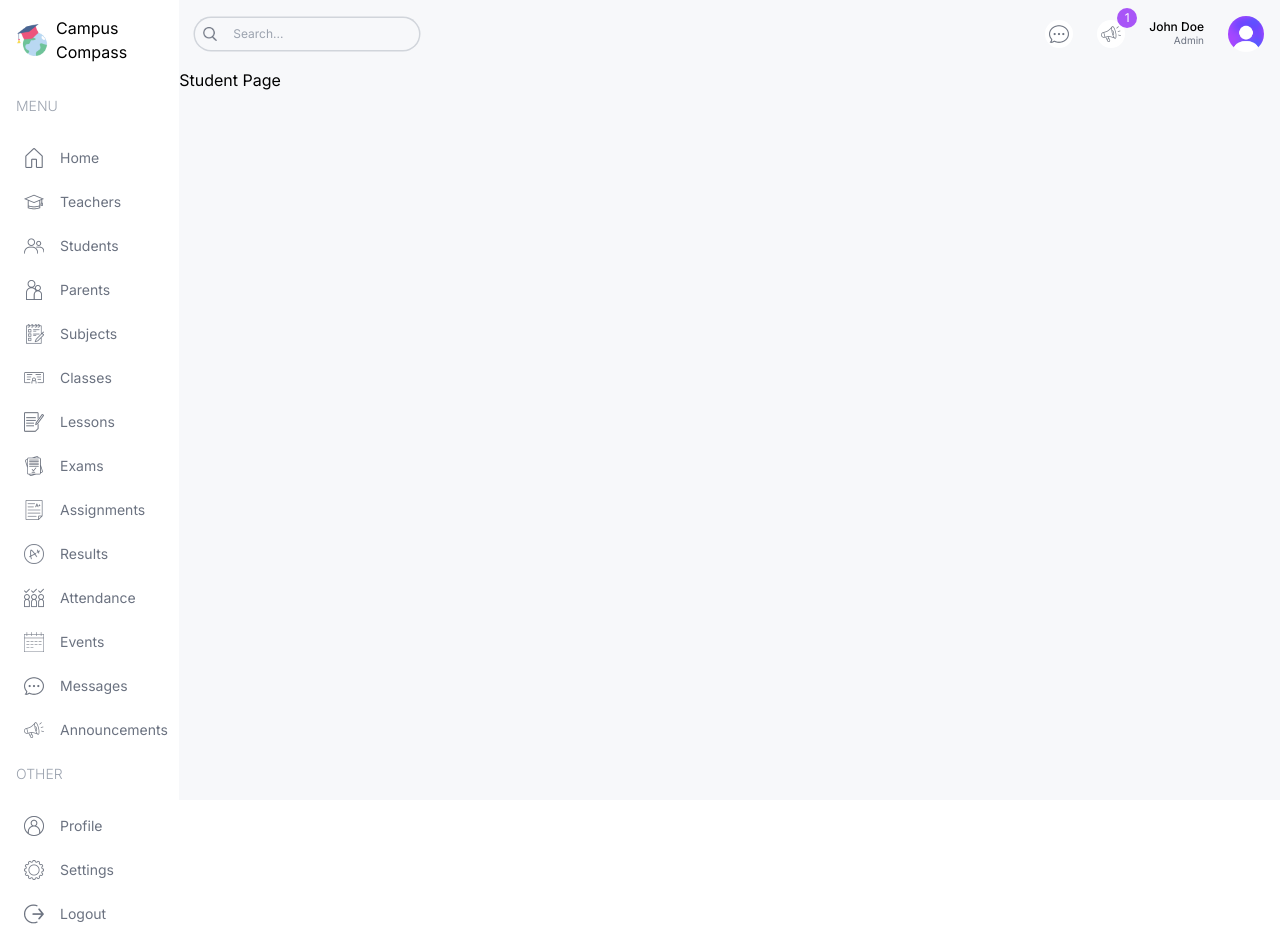
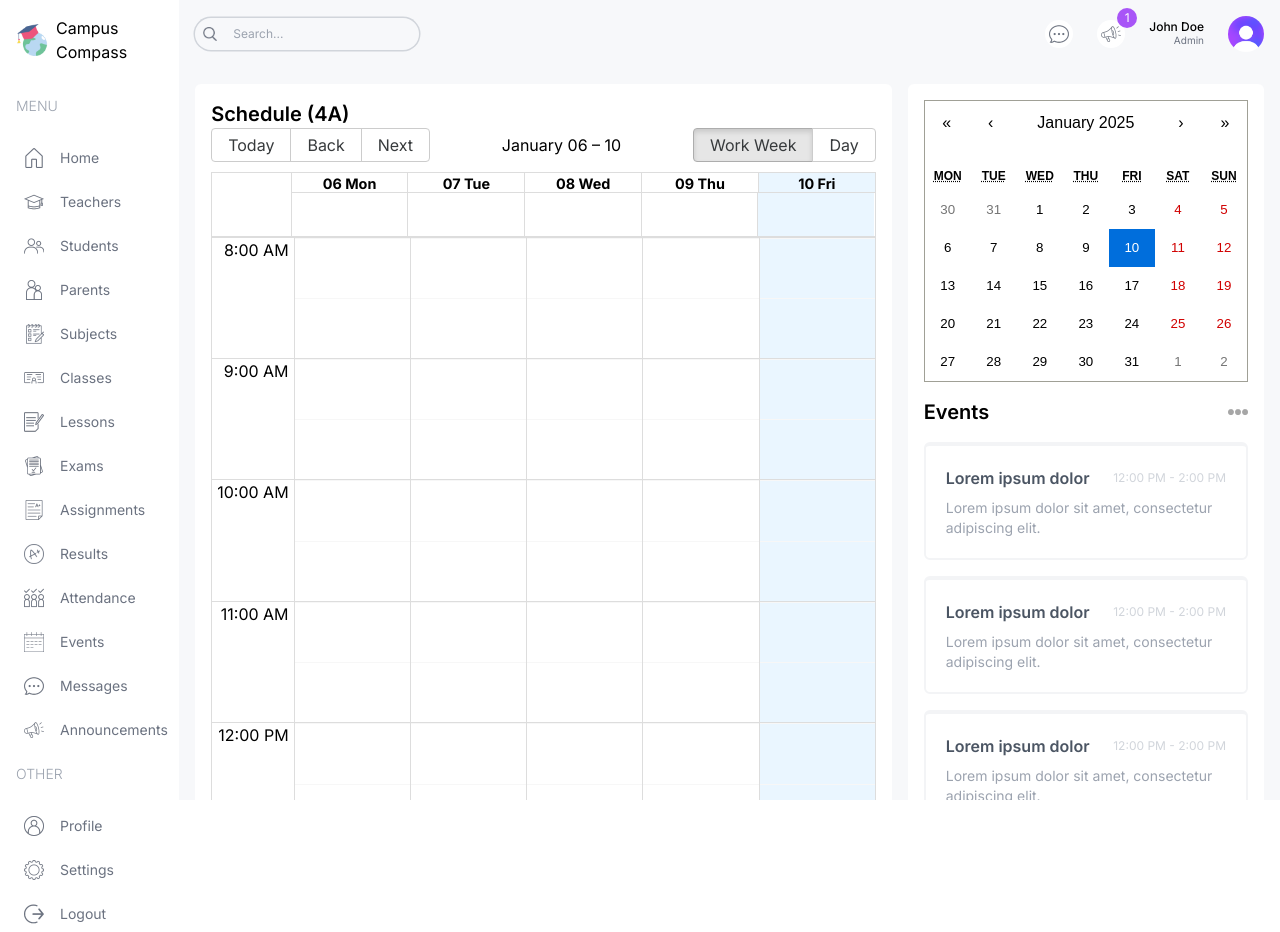
Before and after one commit to nicogarbaccio/campus-compass, a Next.js app: page /student in a window 1280 px wide. Built offline with nearby package versions, Linux system fonts and the light colour scheme.

Commit message:
add Announcements and BigCalendar components to Parent, Student, and Teacher pages; update CountChart to include 'Other' demographic

```diff
--- a/src/app/(dashboard)/parent/page.tsx
+++ b/src/app/(dashboard)/parent/page.tsx
@@ -1,7 +1,22 @@
+import Announcements from "@/components/Announcements";
+import BigCalendar from "@/components/BigCalendar";
+
 const ParentPage = () => {
-    return (
-        <div className="">Parent Page</div>
-    )
-}
+  return (
+    <div className="flex-1 p-4 flex gap-4 flex-col xl:flex-row">
+      {/* LEFT */}
+      <div className="w-full xl:w-2/3">
+        <div className="h-full bg-white p-4 rounded-md">
+          <h1 className="text-xl font-semibold">Schedule (John Doe)</h1>
+          <BigCalendar />
+        </div>
+      </div>
+      {/* RIGHT */}
+      <div className="w-full xl:w-1/3 flex flex-col gap-8">
+        <Announcements />
+      </div>
+    </div>
+  );
+};
 
 export default ParentPage;
--- a/src/app/(dashboard)/student/page.tsx
+++ b/src/app/(dashboard)/student/page.tsx
@@ -1,7 +1,24 @@
+import Announcements from "@/components/Announcements";
+import BigCalendar from "@/components/BigCalendar";
+import EventCalendar from "@/components/EventCalendar";
+
 const StudentPage = () => {
-    return (
-        <div className="">Student Page</div>
-    )
-}
+  return (
+    <div className="p-4 flex gap-4 flex-col xl:flex-row">
+      {/* LEFT */}
+      <div className="w-full xl:w-2/3">
+        <div className="h-full bg-white p-4 rounded-md">
+          <h1 className="text-xl font-semibold">Schedule (4A)</h1>
+          <BigCalendar />
+        </div>
+      </div>
+      {/* RIGHT */}
+      <div className="w-full xl:w-1/3 flex flex-col gap-8">
+        <EventCalendar />
+        <Announcements />
+      </div>
+    </div>
+  );
+};
 
 export default StudentPage;
--- a/src/app/(dashboard)/teacher/page.tsx
+++ b/src/app/(dashboard)/teacher/page.tsx
@@ -1,7 +1,22 @@
+import Announcements from "@/components/Announcements";
+import BigCalendar from "@/components/BigCalendar";
+
 const TeacherPage = () => {
-    return (
-        <div className="">Teacher Page</div>
-    )
-}
+  return (
+    <div className="flex-1 p-4 flex gap-4 flex-col xl:flex-row">
+      {/* LEFT */}
+      <div className="w-full xl:w-2/3">
+        <div className="h-full bg-white p-4 rounded-md">
+          <h1 className="text-xl font-semibold">Schedule</h1>
+          <BigCalendar />
+        </div>
+      </div>
+      {/* RIGHT */}
+      <div className="w-full xl:w-1/3 flex flex-col gap-8">
+        <Announcements />
+      </div>
+    </div>
+  );
+};
 
 export default TeacherPage;
--- a/src/components/CountChart.tsx
+++ b/src/components/CountChart.tsx
@@ -72,6 +72,11 @@ const CountChart = () => {
           <h1 className="font-bold">1,234</h1>
           <h2 className="text-xs text-gray-300">Female (45%)</h2>
         </div>
+        <div className="flex flex-col gap-1">
+          <div className="w-5 h-5 bg-lamaYellow rounded-full" />
+          <h1 className="font-bold">1,234</h1>
+          <h2 className="text-xs text-gray-300">Other (15%)</h2>
+        </div>
       </div>
     </div>
   );
```
